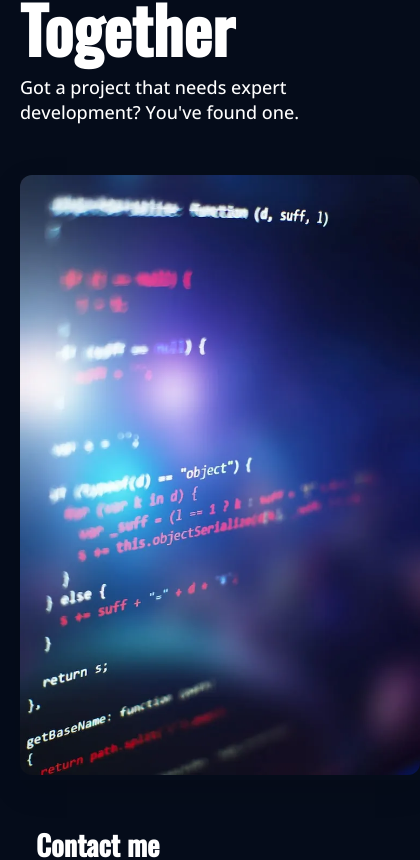
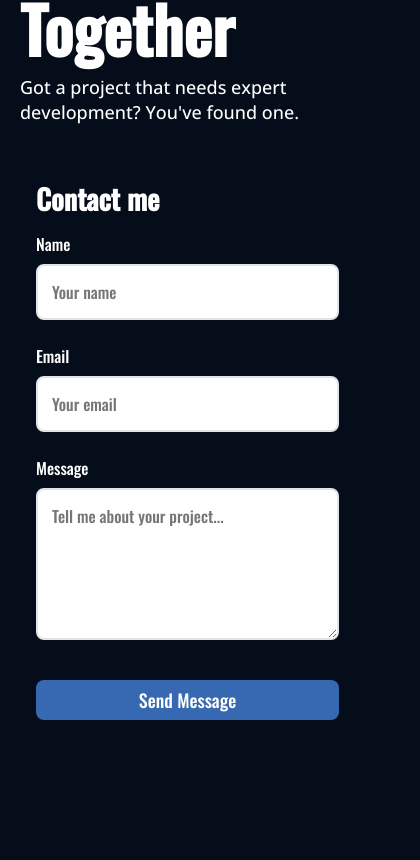
Before and after one commit to JKaypa/portfolio, a Next.js app: page / in a window 390 px wide. Shown: the part 2424-3284 px from the top of the page, 420 px wide, since content can reach past the window. Built offline with nearby package versions, Linux system fonts and the light colour scheme.

Commit message:
Update `contact-form.css` for improved button styling and mobile responsiveness

```diff
--- a/app/components/contact/contact-form/contact-form.css
+++ b/app/components/contact/contact-form/contact-form.css
@@ -62,16 +62,21 @@
 .form-submit-btn {
   background-color: var(--main-color);
   color: var(--secondary-color);
+  font-family: inherit;
   border: none;
-  padding: 1rem 2rem;
+  padding: 5px;
+  height: 40px;
   border-radius: 8px;
-  font-size: 1rem;
-  font-weight: 600;
+  font-size: large;
   cursor: pointer;
+  margin-top: 1rem;
   transition: all 0.3s ease;
-  text-transform: uppercase;
-  letter-spacing: 1px;
-  margin-top: 1rem;
+
+}
+
+.form-submit-btn:hover {
+  transform: scale(1.05);
+  filter: contrast( 110%);
 }
 
 
@@ -83,7 +88,7 @@
 
   .contact-form-container {
     grid-template-columns: 1fr;
-    gap: 2rem;
+    margin-top: -25px;
   }
 
   .contact-form-title {
@@ -92,6 +97,10 @@
 
   .contact-form-content {
     padding: 1rem;
+  }
+
+  .contact-image{
+    display: none;
   }
 }
 
```
